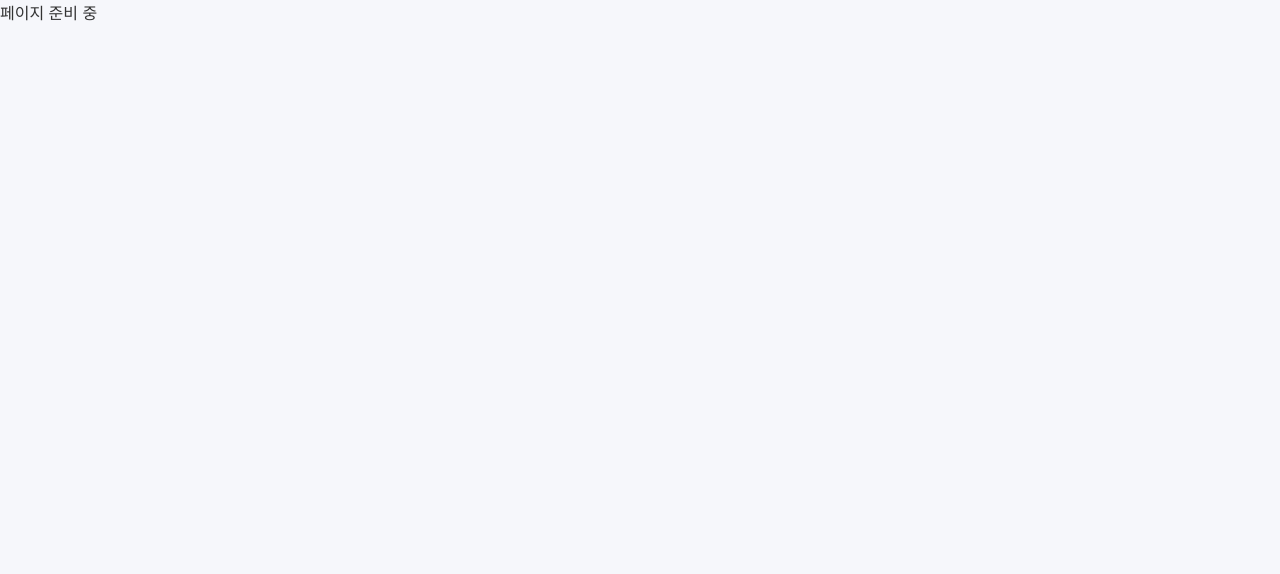
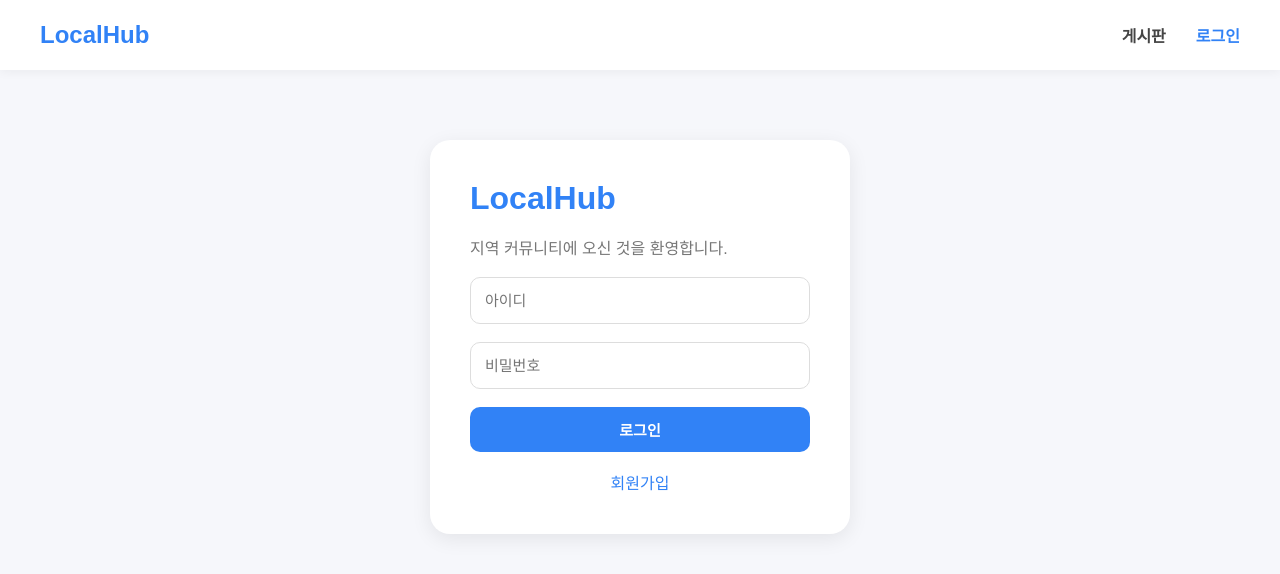
Before and after one commit to ongdikk/local-hub, a Vue app: page /login in a window 1280 px wide. Shown: the top 574 px of the page. Built offline with nearby package versions, Linux system fonts and the light colour scheme.

Commit message:
Feat(auth): 로그인 및 회원가입 페이지 UI 구현

```diff
--- /dev/null
+++ b/src/components/auth/LoginForm.vue
@@ -0,0 +1,88 @@
+<template>
+
+<div class="login-card">
+
+    <h1>LocalHub</h1>
+
+    <p>지역 커뮤니티에 오신 것을 환영합니다.</p>
+
+    <BaseInput
+        placeholder="아이디"
+    />
+
+    <BaseInput
+        type="password"
+        placeholder="비밀번호"
+    />
+
+    <BaseButton>
+
+        로그인
+
+    </BaseButton>
+
+    <RouterLink
+        to="/signup"
+        class="signup"
+    >
+
+        회원가입
+
+    </RouterLink>
+
+</div>
+
+</template>
+
+<script setup>
+
+import BaseButton from '../common/BaseButton.vue'
+import BaseInput from '../common/BaseInput.vue'
+
+</script>
+
+<style scoped>
+
+.login-card{
+
+    width:420px;
+
+    background:white;
+
+    padding:40px;
+
+    border-radius:20px;
+
+    box-shadow:0 5px 20px rgba(0,0,0,.08);
+
+    display:flex;
+
+    flex-direction:column;
+
+    gap:18px;
+
+}
+
+h1{
+
+    color:#3182f6;
+
+}
+
+p{
+
+    color:#777;
+
+}
+
+.signup{
+
+    text-align:center;
+
+    text-decoration:none;
+
+    color:#3182f6;
+
+}
+
+</style>
--- /dev/null
+++ b/src/components/auth/SignupForm.vue
@@ -0,0 +1,83 @@
+<template>
+
+<div class="signup-card">
+
+    <h1>회원가입</h1>
+
+    <BaseInput
+        placeholder="아이디"
+    />
+
+    <BaseInput
+        placeholder="닉네임"
+    />
+
+    <BaseInput
+        type="password"
+        placeholder="비밀번호"
+    />
+
+    <BaseInput
+        type="password"
+        placeholder="비밀번호 확인"
+    />
+
+    <BaseButton>
+
+        회원가입
+
+    </BaseButton>
+
+    <RouterLink
+        to="/login"
+        class="login"
+    >
+
+        로그인으로 돌아가기
+
+    </RouterLink>
+
+</div>
+
+</template>
+
+<script setup>
+
+import BaseButton from '../common/BaseButton.vue'
+import BaseInput from '../common/BaseInput.vue'
+
+</script>
+
+<style scoped>
+
+.signup-card{
+
+    width:420px;
+
+    background:white;
+
+    padding:40px;
+
+    border-radius:20px;
+
+    box-shadow:0 5px 20px rgba(0,0,0,.08);
+
+    display:flex;
+
+    flex-direction:column;
+
+    gap:18px;
+
+}
+
+.login{
+
+    text-align:center;
+
+    text-decoration:none;
+
+    color:#3182f6;
+
+}
+
+</style>
--- a/src/views/LoginView.vue
+++ b/src/views/LoginView.vue
@@ -1,3 +1,32 @@
 <template>
-  <div>페이지 준비 중</div>
+
+<Header />
+
+<div class="container">
+
+    <LoginForm />
+
+</div>
+
 </template>
+
+<script setup>
+
+import Header from '@/components/common/Header.vue'
+import LoginForm from '@/components/auth/LoginForm.vue'
+
+</script>
+
+<style scoped>
+
+.container{
+
+    display:flex;
+
+    justify-content:center;
+
+    margin-top:70px;
+
+}
+
+</style>
--- a/src/views/SignupView.vue
+++ b/src/views/SignupView.vue
@@ -1,3 +1,32 @@
 <template>
-  <div>페이지 준비 중</div>
+
+<Header />
+
+<div class="container">
+
+    <SignupForm />
+
+</div>
+
 </template>
+
+<script setup>
+
+import Header from '@/components/common/Header.vue'
+import SignupForm from '@/components/auth/SignupForm.vue'
+
+</script>
+
+<style scoped>
+
+.container{
+
+    display:flex;
+
+    justify-content:center;
+
+    margin-top:70px;
+
+}
+
+</style>
```
